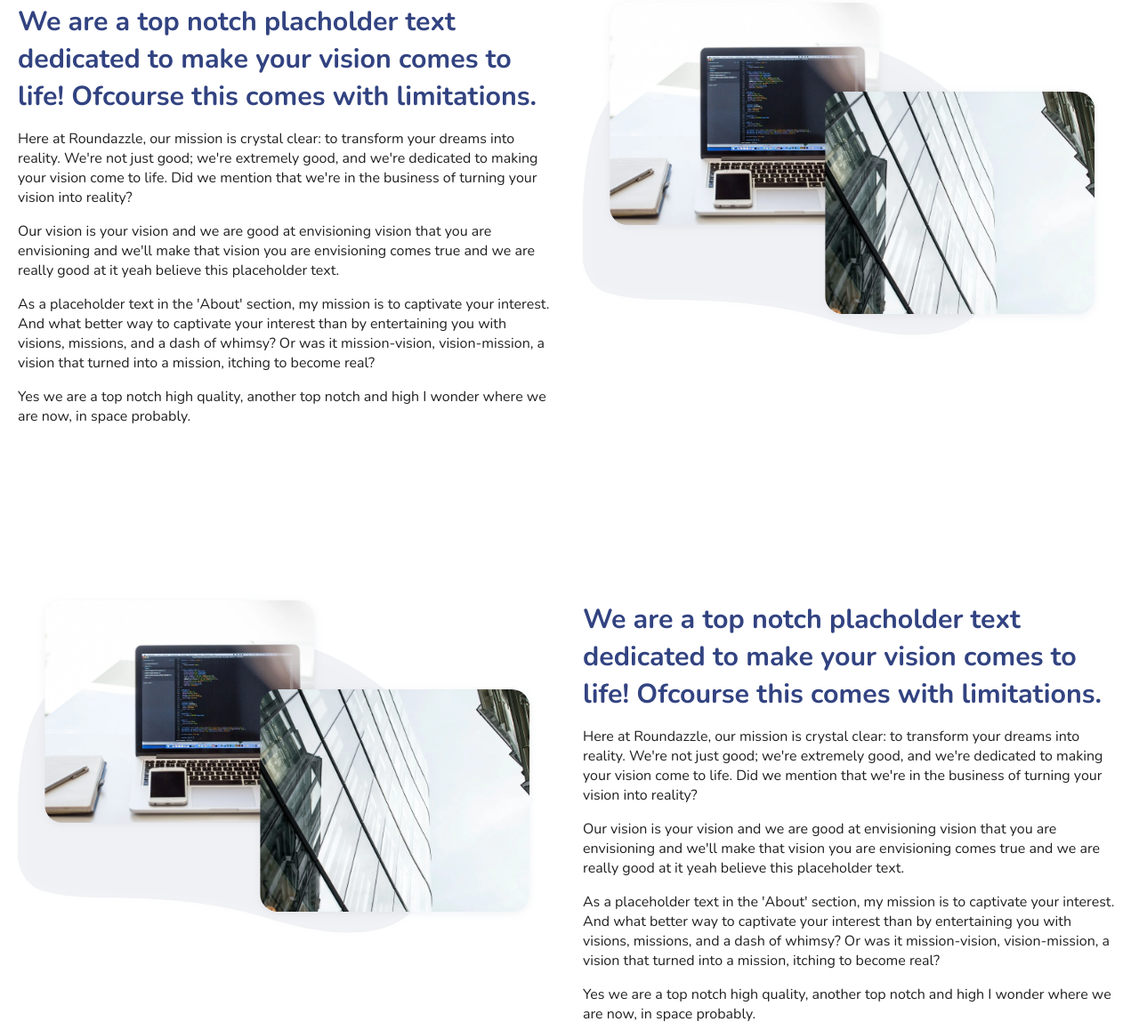
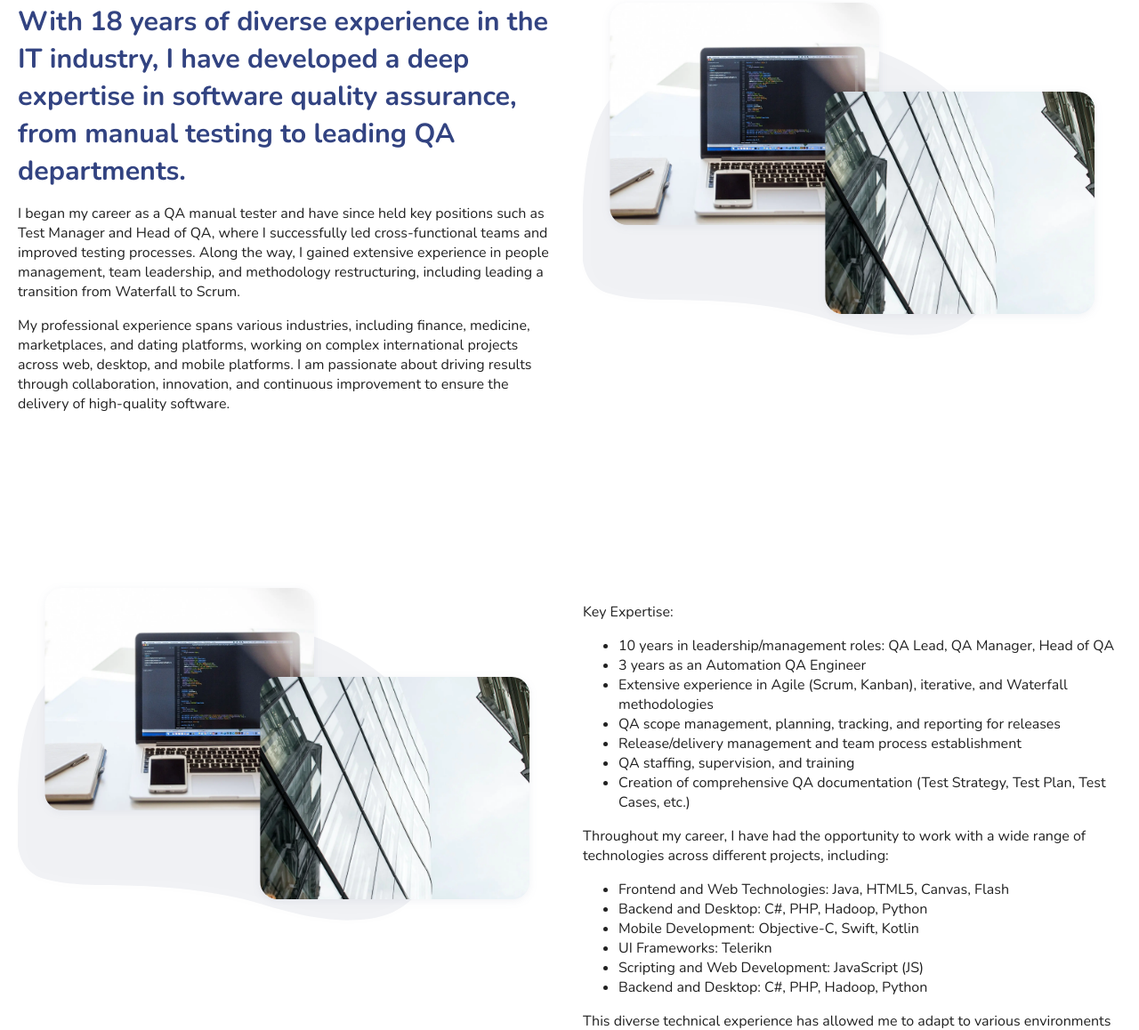
Before and after one commit to qachaika/qachaika.github.io, a plain HTML site: page index.html in a window 1280 px wide. Shown: the part 965-2123 px from the top of the page at 89% size. Drawn offline with Linux system fonts and the light colour scheme.

Commit message:
Update index.html

```diff
--- a/index.html
+++ b/index.html
@@ -91,28 +91,20 @@
         <div class="col-balance">
             <h2 class="section-title ff-damion">About me</h2>
             <span class="fc-primary fs-h2">
-                    We are a top notch placholder text dedicated to make your vision comes to life! Ofcourse this
-                    comes with limitations.
-                </span>
+                    With 18 years of diverse experience in the IT industry, I have developed a deep expertise in software quality assurance,
+                from manual testing to leading QA departments.
+            </span>
             <p>
-                Here at Roundazzle, our mission is crystal clear: to transform your dreams into reality.
-                We're not just good; we're extremely good, and we're dedicated to making your vision come to life.
-                Did we mention that we're in the business of turning your vision into reality?
+                I began my career as a QA manual tester and have since held key positions such as Test Manager and Head of QA,
+                where I successfully led cross-functional teams and improved testing processes. Along the way,
+                I gained extensive experience in people management, team leadership, and methodology restructuring,
+                including leading a transition from Waterfall to Scrum.
             </p>
             <p>
-                Our vision is your vision and we are good at envisioning vision that you are envisioning and we'll make
-                that vision you are envisioning comes true and we are really good at it yeah believe this placeholder
-                text.
-            </p>
-            <p>
-                As a placeholder text in the 'About' section, my mission is to captivate your interest.
-                And what better way to captivate your interest than by entertaining you with visions, missions,
-                and a dash of whimsy? Or was it mission-vision, vision-mission, a vision that turned into a mission,
-                itching to become real?
-            </p>
-            <p>
-                Yes we are a top notch high quality, another top notch and high I wonder where we are
-                now, in space probably.
+                My professional experience spans various industries, including finance, medicine, marketplaces, and dating platforms,
+                working on complex international projects across web, desktop, and mobile platforms.
+                I am passionate about driving results through collaboration, innovation, and continuous improvement to ensure
+                the delivery of high-quality software.
             </p>
         </div>
         <div class="col-balance">
@@ -134,29 +126,34 @@
         </div>
         <div class="col-balance">
             <h2 class="section-title ff-damion">About me</h2>
-            <span class="fc-primary fs-h2">
+<!--             <span class="fc-primary fs-h2">
                     We are a top notch placholder text dedicated to make your vision comes to life! Ofcourse this
                     comes with limitations.
-                </span>
+                </span> -->
             <p>
-                Here at Roundazzle, our mission is crystal clear: to transform your dreams into reality.
-                We're not just good; we're extremely good, and we're dedicated to making your vision come to life.
-                Did we mention that we're in the business of turning your vision into reality?
+               Key Expertise:
+                <ul>
+                    <li>10 years in leadership/management roles: QA Lead, QA Manager, Head of QA</li>
+                    <li>3 years as an Automation QA Engineer</li>
+                    <li>Extensive experience in Agile (Scrum, Kanban), iterative, and Waterfall methodologies</li>
+                    <li>QA scope management, planning, tracking, and reporting for releases</li>
+                    <li>Release/delivery management and team process establishment</li>
+                    <li>QA staffing, supervision, and training</li>
+                    <li>Creation of comprehensive QA documentation (Test Strategy, Test Plan, Test Cases, etc.)</li>
+                </ul>
             </p>
             <p>
-                Our vision is your vision and we are good at envisioning vision that you are envisioning and we'll make
-                that vision you are envisioning comes true and we are really good at it yeah believe this placeholder
-                text.
-            </p>
-            <p>
-                As a placeholder text in the 'About' section, my mission is to captivate your interest.
-                And what better way to captivate your interest than by entertaining you with visions, missions,
-                and a dash of whimsy? Or was it mission-vision, vision-mission, a vision that turned into a mission,
-                itching to become real?
-            </p>
-            <p>
-                Yes we are a top notch high quality, another top notch and high I wonder where we are
-                now, in space probably.
+                Throughout my career, I have had the opportunity to work with a wide range of technologies across different projects, including:
+                <ul>
+                    <li>Frontend and Web Technologies: Java, HTML5, Canvas, Flash</li>
+                    <li>Backend and Desktop: C#, PHP, Hadoop, Python</li>
+                    <li>Mobile Development: Objective-C, Swift, Kotlin</li>
+                    <li>UI Frameworks: Telerikn</li>
+                    <li> Scripting and Web Development: JavaScript (JS)</li>
+                    <li>Backend and Desktop: C#, PHP, Hadoop, Python</li>
+                </ul>
+
+                This diverse technical experience has allowed me to adapt to various environments and contribute effectively to complex, multi-platform projects.
             </p>
         </div>
         <div class="sticky-img-dual-spacer"></div>
```
